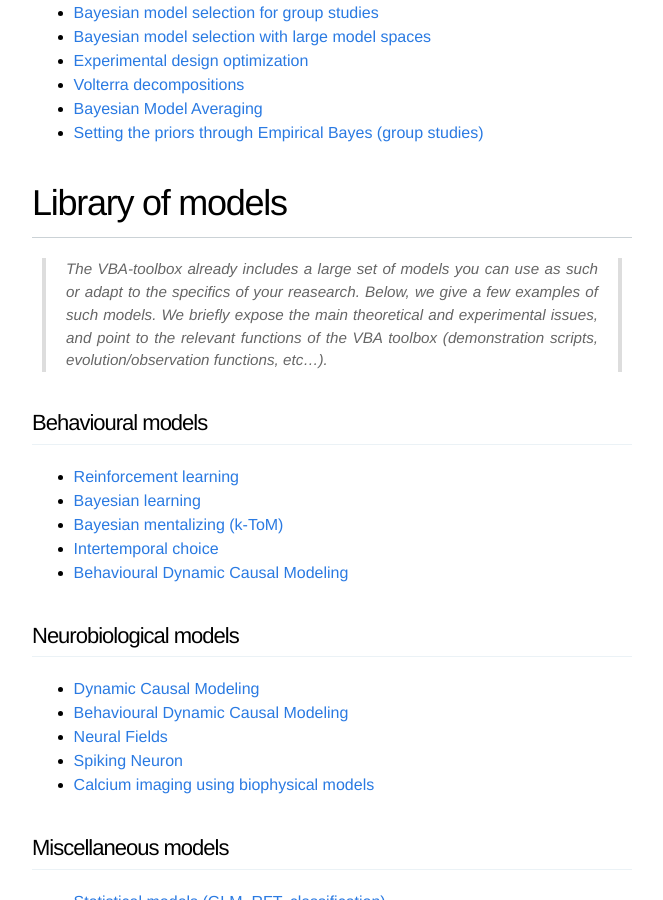
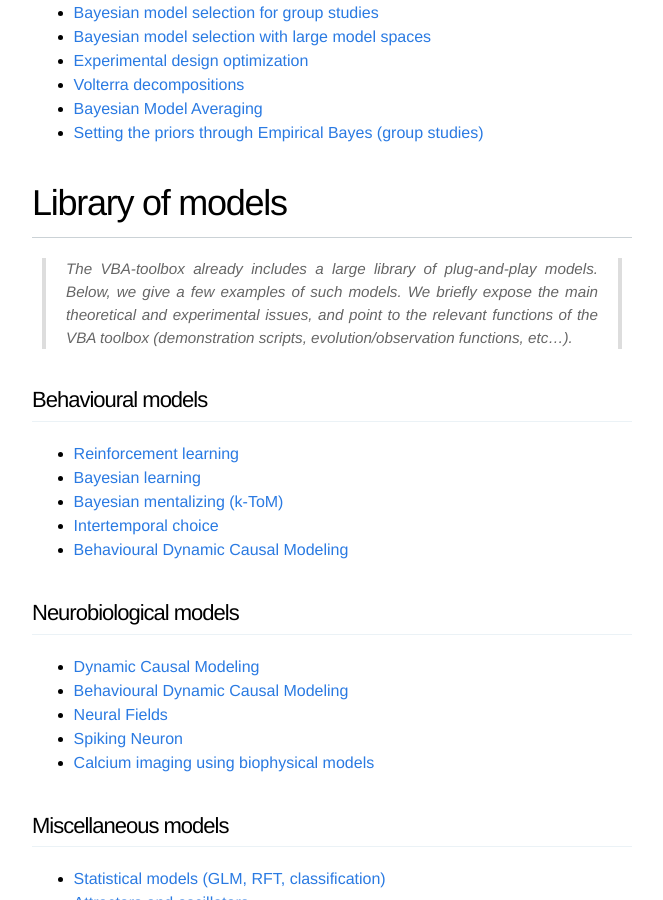
Before and after one commit to MBB-team/VBA-toolbox, a Jekyll site: the page built from _wiki/Home.md, in a window 1280 px wide and 900 px high, scrolled down 907 px. Shown: the whole window, without its empty margins (308-971 px from the left). Built offline with Jekyll 4.4.1, drawn with Linux system fonts in a browser that asks for light colours; nearby versions of some CDN libraries.

Commit message:
Update Home.md

```diff
--- a/_wiki/Home.md
+++ b/_wiki/Home.md
@@ -35,7 +35,7 @@
 
 # Library of models
 
-> The VBA-toolbox already includes a large set of models you can use as such or adapt to the specifics of your reasearch. Below, we give a few examples of such models. We briefly expose the main theoretical and experimental issues, and point to the relevant functions of the VBA toolbox (demonstration scripts, evolution/observation functions, etc...).
+> The VBA-toolbox already includes a large library of plug-and-play models. Below, we give a few examples of such models. We briefly expose the main theoretical and experimental issues, and point to the relevant functions of the VBA toolbox (demonstration scripts, evolution/observation functions, etc...).
 
 ### Behavioural models
 
```
